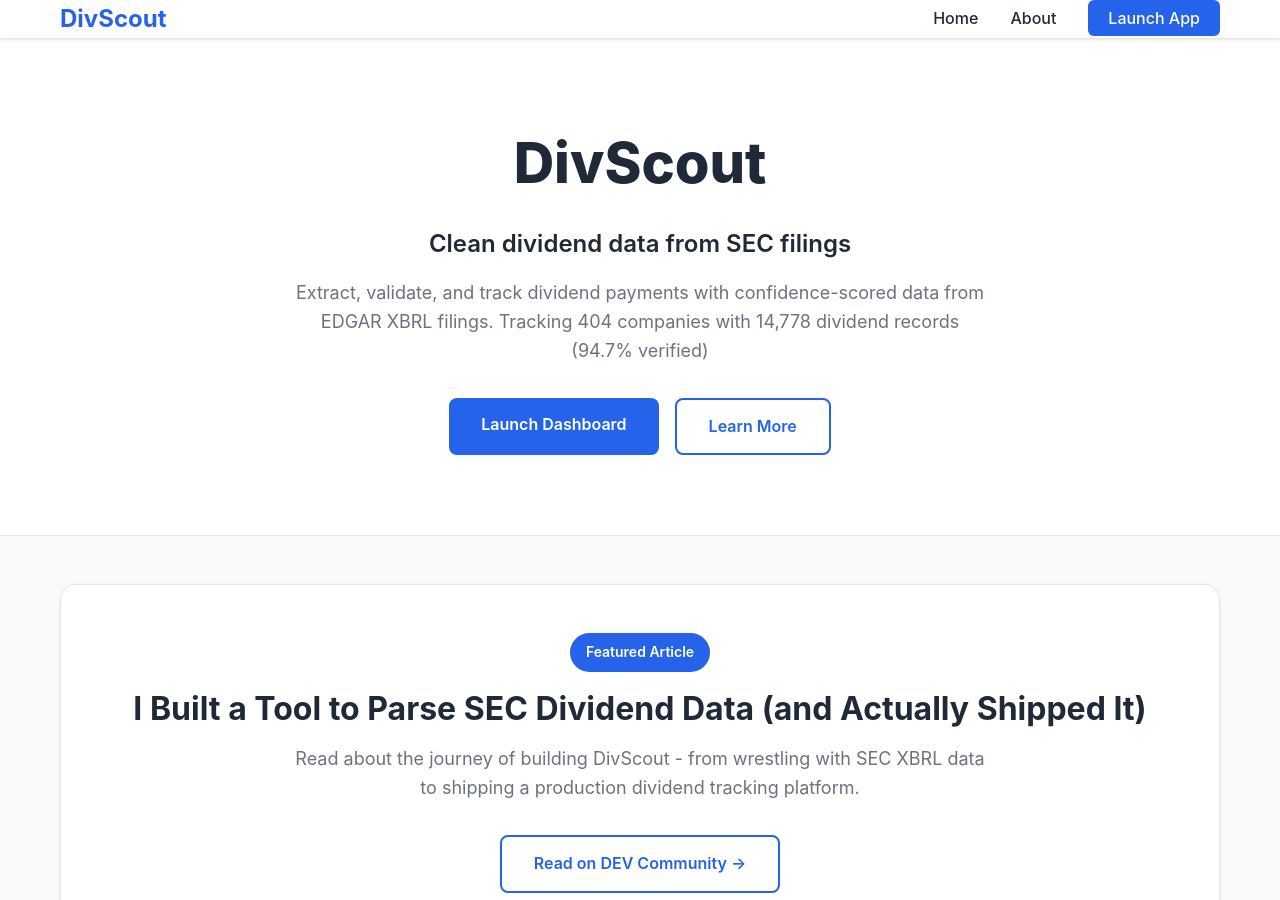
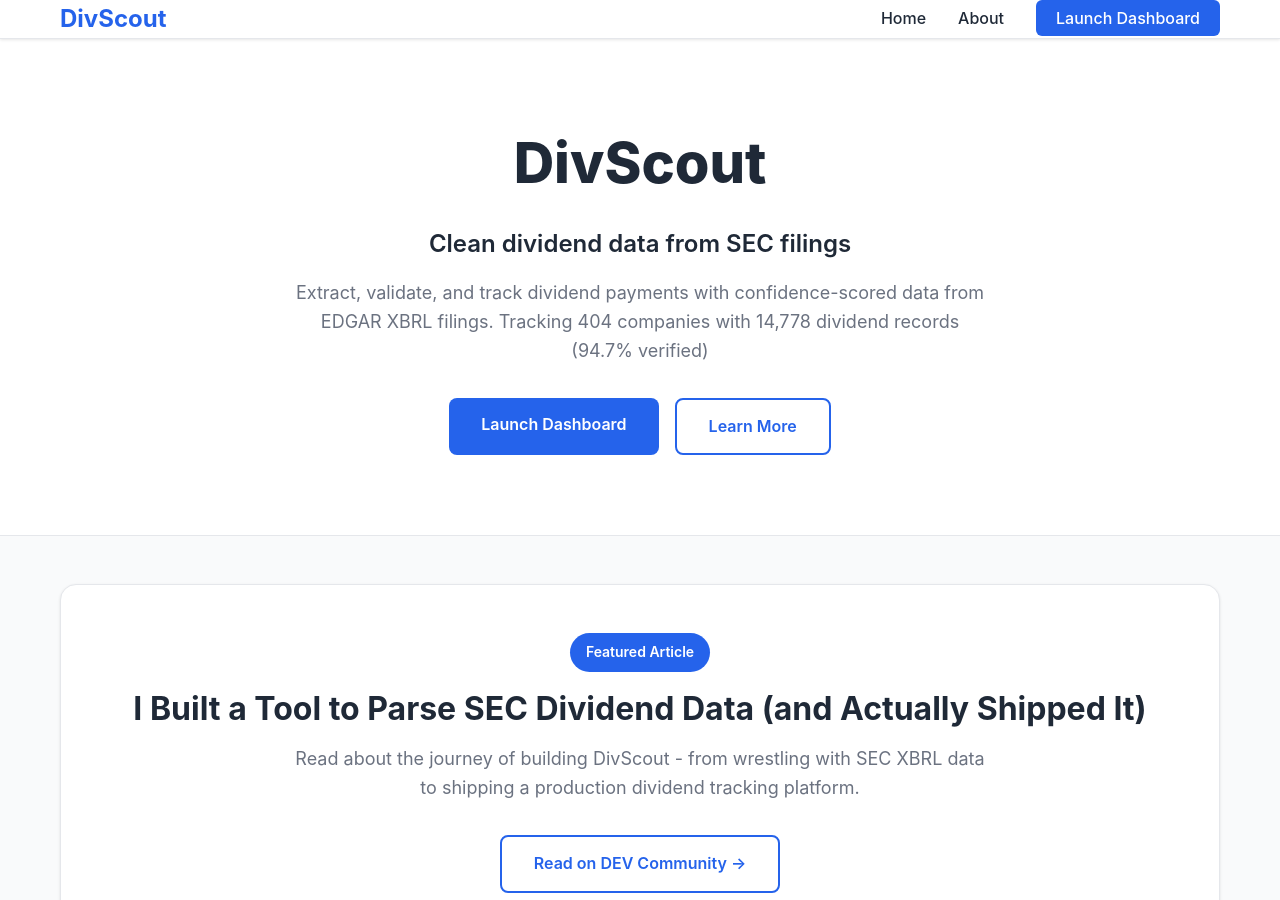
Before and after one commit to chonito7919/divscout-site, a Jekyll site: the page built from public_html/index.html, in a window 1280 px wide and 900 px high. Built offline with Jekyll 4.4.1, drawn with Linux system fonts in a browser that asks for light colours.

Commit message:
Standardize all references to 'Launch Dashboard'
- Changed nav link from 'Launch App' to 'Launch Dashboard'
- Updated test to check for 'Launch Dashboard' text
- Consistent terminology across all pages and documentation

```diff
--- a/public_html/_layouts/default.html
+++ b/public_html/_layouts/default.html
@@ -17,7 +17,7 @@
             <ul class="nav-links">
                 <li><a href="{{ '/' | relative_url }}">Home</a></li>
                 <li><a href="{{ '/about' | relative_url }}">About</a></li>
-                <li><a href="https://divscout.app" target="_blank" class="cta-link">Launch App</a></li>
+                <li><a href="https://divscout.app" target="_blank" class="cta-link">Launch Dashboard</a></li>
             </ul>
         </nav>
     </header>
```
Also changed, not shown: tests/navigation.spec.js (+1 -1 lines).
